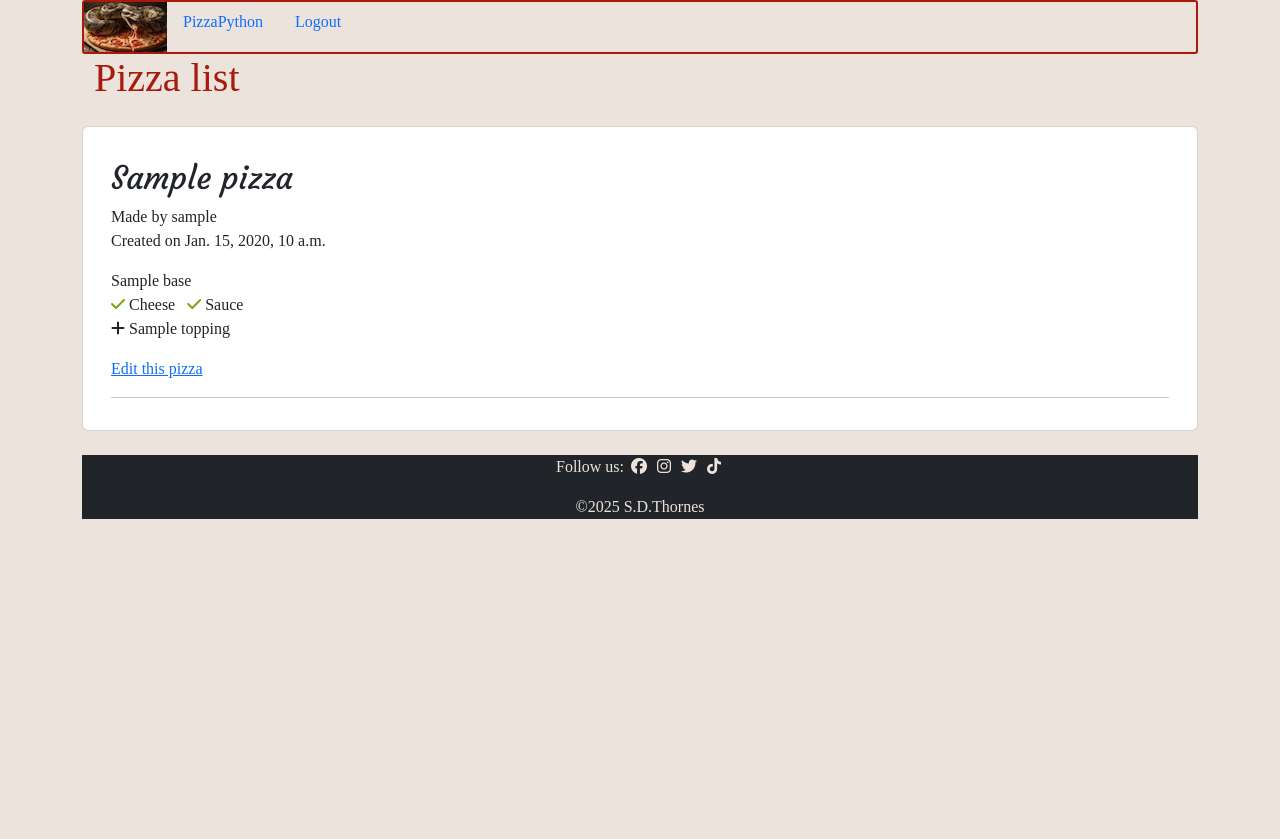
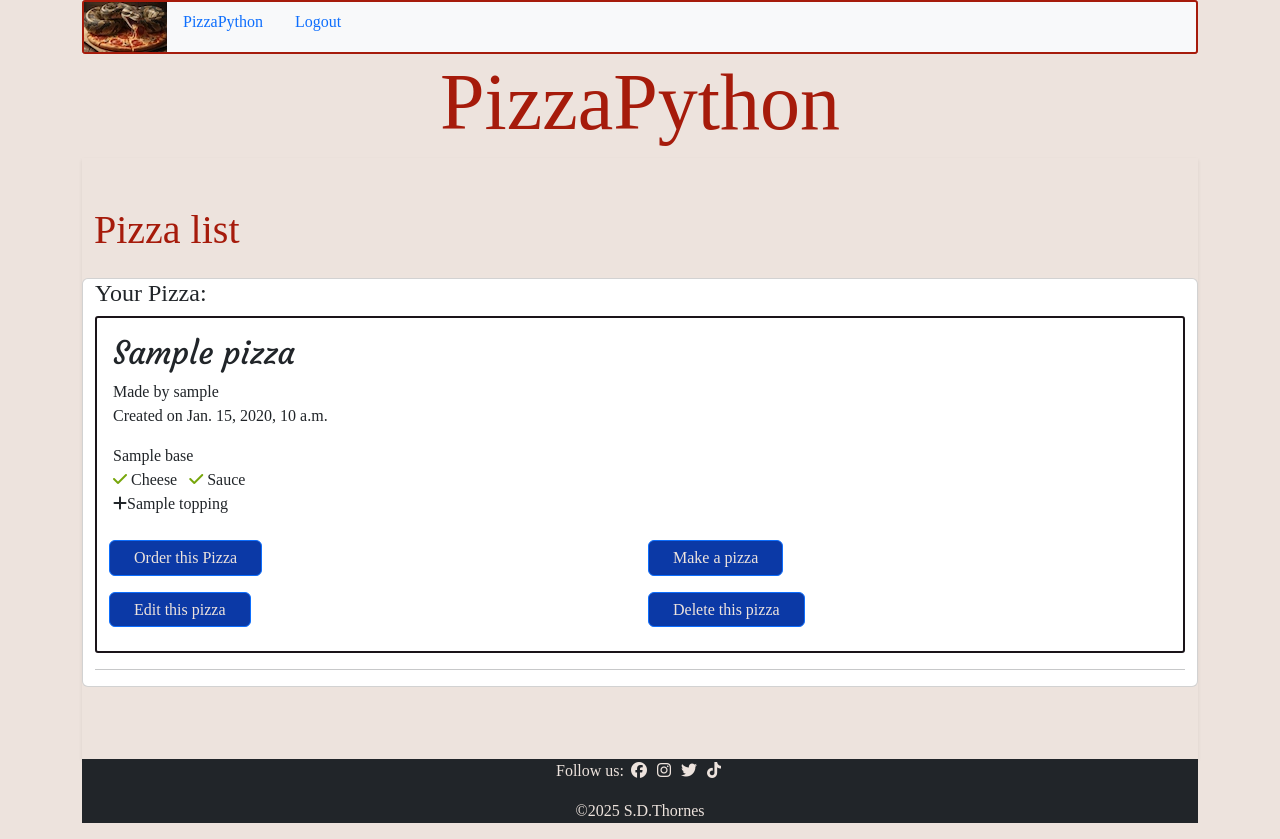
Before and after one commit to motogoatUK/pizza-python, a Django app: page /all-pizzas/ in a window 1280 px wide. Before the commit the page ends 519 px from the top, so only its background shows below. Run offline with Django 4.2, Linux system fonts and the light colour scheme; a user stored in the database is signed in; tables that the repository leaves empty hold one stand-in row (values such as "Sample post"); some libraries are stand-ins or nearby versions; some web fonts are replaced.

Commit message:
add delete pizza routine. incorporate buttons/links into all pages. add sticky header

```diff
--- a/pizza/templates/pizza/all-pizzas.html
+++ b/pizza/templates/pizza/all-pizzas.html
@@ -2,15 +2,19 @@
 {% load static %}
 
 {% block content%}
+<h1 class="display-1 text-center">PizzaPython</h1>
 {% include "nav-small.html" %}
-<div class="container">
+<section class="container pt-5 pb-5 shadow-sm">
     <h1>Pizza list</h1>
     <div class="row">
         <div class="col card mb-4 mt-3">
-            <div class="card-body">
+            {% for pizza in object_list %}
+            {% if user == pizza.user_id %}
+            <h4>Your Pizza:</h4>
+            {%endif%}
+            <div class="card-body{% if user == pizza.user_id %} my-pizza{%endif%}">
                 <!-- The pizza content goes inside the card-text. -->
-                <p class="card-text">
-                    {% for pizza in object_list %}
+                <div class="card-text">
                     <h2 id="{{pizza.slug}}">{{pizza.title}}</h2>
                     <p class="subtitle">Made by {{ pizza.user_id }}
                         <br>Created on {{ pizza.created_on }}
@@ -39,18 +43,38 @@
                         </span>
                         <br>
                         {% for topping in pizza.topping_id.all %}
-                    <i class="fa-solid fa-plus"></i> {{topping.name}}
-                    {% endfor %}
-                </p>
-                {% if user.is_authenticated %}<a href="{% url 'pizza_order' pizza.slug %}">Edit this pizza</a>
-                {% else %}
-                <a href="{% url 'login' %}">Login/Register to edit this Pizza</a>
-                {% endif %}
-                <hr>
+                        <i class="fa-solid fa-plus"></i>{{topping.name}}
                         {% endfor %}
                     </p>
                 </div>
+                <div class="row pr-2">{% if user.is_authenticated %}
+                    <a class="col-6 p-2" href="#">
+                        <button type="button" class="btn btn-primary">
+                            Order this Pizza</button></a>
+                    <a class="col-6 p-2" href="{% url 'new_pizza' %}">
+                        <button type="button" class="btn btn-primary">
+                            Make a pizza</button>
+                    </a>
+                </div>
+                <div class="row pr-2">
+                    {% if user == pizza.user_id %}
+                    <a class="col-6 p-2" href="{% url 'pizza_order' pizza.slug %}">
+                        <button type="button" class="btn btn-primary">
+                            Edit this pizza</button>
+                    </a>
+                    <a class="col-6 p-2" href="{% url 'delete_pizza' pizza.slug %}">
+                        <button type="button" class="btn btn-primary">
+                            Delete this pizza</button>
+                    </a>
+                    {% endif %}
+                    {% else %}
+                    <a class="col-4" href="{% url 'login' %}">Login/Register to edit this Pizza</a>
+                    {% endif %}
                 </div>
             </div>
+            <hr>
+            {% endfor %}
         </div>
+    </div>
+</section>
 {% endblock %}
--- a/pizza/templates/registration/login.html
+++ b/pizza/templates/registration/login.html
@@ -6,7 +6,7 @@
 
 
 {% block content %}
-
+<h1 class="text-center">PizzaPython</h1>
 <!--Mobile nav goes here-->
 {% include 'nav-small.html' %}
 
--- a/pizza/templates/registration/logout.html
+++ b/pizza/templates/registration/logout.html
@@ -3,6 +3,7 @@
 {% block title %}Logout{% endblock %}
 
 {% block content %}
+<h1 class="text-center">PizzaPython</h1>
 <div class="container mb-2">
     {% if user.is_authenticated %}
     Hi {{ user.username }}!
--- a/pizza/urls.py
+++ b/pizza/urls.py
@@ -7,4 +7,5 @@ urlpatterns = [
     path('edit/<slug:slug>', views.pizza_order, name='pizza_order'),
     path('all-pizzas/', views.MyPizzas.as_view(), name='all_pizzas'),
     path('new-pizza/', views.new_pizza, name='new_pizza'),
+    path('delete-pizza/<slug:slug>/', views.delete_pizza, name='delete_pizza'),
 ]
--- a/pizza/views.py
+++ b/pizza/views.py
@@ -17,7 +17,7 @@ class PizzaList(generic.ListView):
 
 
 class MyPizzas(generic.ListView):
-    queryset = Pizza.objects.all()
+    queryset = Pizza.objects.all().order_by('user_id')
     template_name = "pizza/all-pizzas.html"
 
 
@@ -81,6 +81,8 @@ def pizza_order(request, slug):
             new_order.user_id = request.user
             new_order.save()
             order_form.save_m2m()  # Required to save Toppings
+            return HttpResponseRedirect(
+                reverse('all_pizzas')+'#'+new_order.slug)
         else:
             print("invalid form")
 
@@ -92,3 +94,19 @@ def pizza_order(request, slug):
             "order_form": order_form,
         }
     )
+
+
+def delete_pizza(request, slug):
+    """
+    function to delete a pizza
+    """
+    queryset = Pizza.objects.all()
+    doomed_pizza = get_object_or_404(queryset, slug=slug)
+    # Check the user is the creator of the Pizza
+    if doomed_pizza.user_id == request.user:
+        doomed_pizza.delete()
+        print('Pizza deleted!')
+    else:
+        print('You can only delete your own pizzas!')
+
+    return HttpResponseRedirect(reverse('all_pizzas',))
--- a/static/css/style.css
+++ b/static/css/style.css
@@ -71,10 +71,19 @@ footer i {
     border:var(--primary) solid 2px;
     border-radius:3px
 }
+.my-pizza {
+    border:var(--dark-shade) solid 2px;
+    border-radius:3px
+}
 .bg-dark {
-    /* reverses text and background colours f*/
+    /* reverses text and background colours */
     background-color: var(--dark-shade);
     color:var(--light-shade);
+}
+.bg-light {
+    /* reverses text and background colours */
+    background-color: var(--light-shade);
+    color:var(--dark-shade);
 }
 .ingredients span {
     border: grey solid 1px;
@@ -90,7 +99,6 @@ footer i {
 .card-image {
     position: relative;
 }
-
 .card-image-title {
     position: absolute;
     top: -5px;
@@ -108,6 +116,13 @@ footer i {
     padding:0 5px;
 }
 /* Media Queries */
+@media screen and (max-width: 451px) {
+.card-image-text {
+    max-height: 140px;  /*Limit size of description box */
+    overflow: scroll;   /*on smallest screens*/
+}
+
+}
 @media screen and (min-width: 768px) {
     #navbar { display: block;}  /*show navbar at top of screen */
     #nav-small { display: none;} /*Hide mobile nav area*/
--- a/templates/base.html
+++ b/templates/base.html
@@ -36,7 +36,7 @@
 <body>
     <div class="container">
         <!-- Navigation Bar shown on wider screens -->
-        <nav id="navbar">
+        <nav id="navbar" class="sticky-top bg-light">
             <ul class="nav">
                 <a href="{% url 'home' %}">
                     <img src="{% static 'images/pizza-python-logo.webp' %}" alt="PP logo">
--- a/templates/nav-small.html
+++ b/templates/nav-small.html
@@ -1,7 +1,7 @@
-<nav id="nav-small">
+<nav id="nav-small" class="sticky-top bg-dark">
     <hr>
     <div class="container text-center mt-3">
-        <div class="row px-2 mb-2" >
+        <div class="row px-2 mb-2">
             <a class="col-6" href="{% url 'home' %}">
                 <button type="button" class="btn btn-primary">
                     Home
@@ -11,16 +11,19 @@
                 </button></a>
         </div>
         <div class="row px-2">{% if user.is_authenticated %}
+            <div class="" col-12>
+                Logged in as: {{user}}<br>
                 <a class="col-12" href="{% url 'logout' %}">
                     <button type="button" class="btn btn-primary">
                         Logout
                     </button></a>
+            </div>
             {% else %}
-            <a  class="col-6" href="{% url 'login' %}">
+            <a class="col-6" href="{% url 'login' %}">
                 <button type="button" class="btn btn-primary">
                     Login
                 </button></a>
-            <a  class="col-6" href="{% url 'signup' %}">
+            <a class="col-6" href="{% url 'signup' %}">
                 <button type="button" class="btn btn-primary">
                     Register
                 </button></a>
--- a/templates/registration/signup.html
+++ b/templates/registration/signup.html
@@ -4,7 +4,7 @@
 {% block title %}Sign Up{% endblock %}
 
 {% block content %}
-
+<h1 class="text-center">PizzaPython</h1>
 <!--Mobile nav goes here-->
 {% include 'nav-small.html' %}
 
```
Also changed, not shown: pizza/templates/pizza/index.html (+17 -4 lines), pizza/templates/pizza/new-pizza.html (+6 -2 lines). Lines whose indentation alone changed are shown as unchanged.
